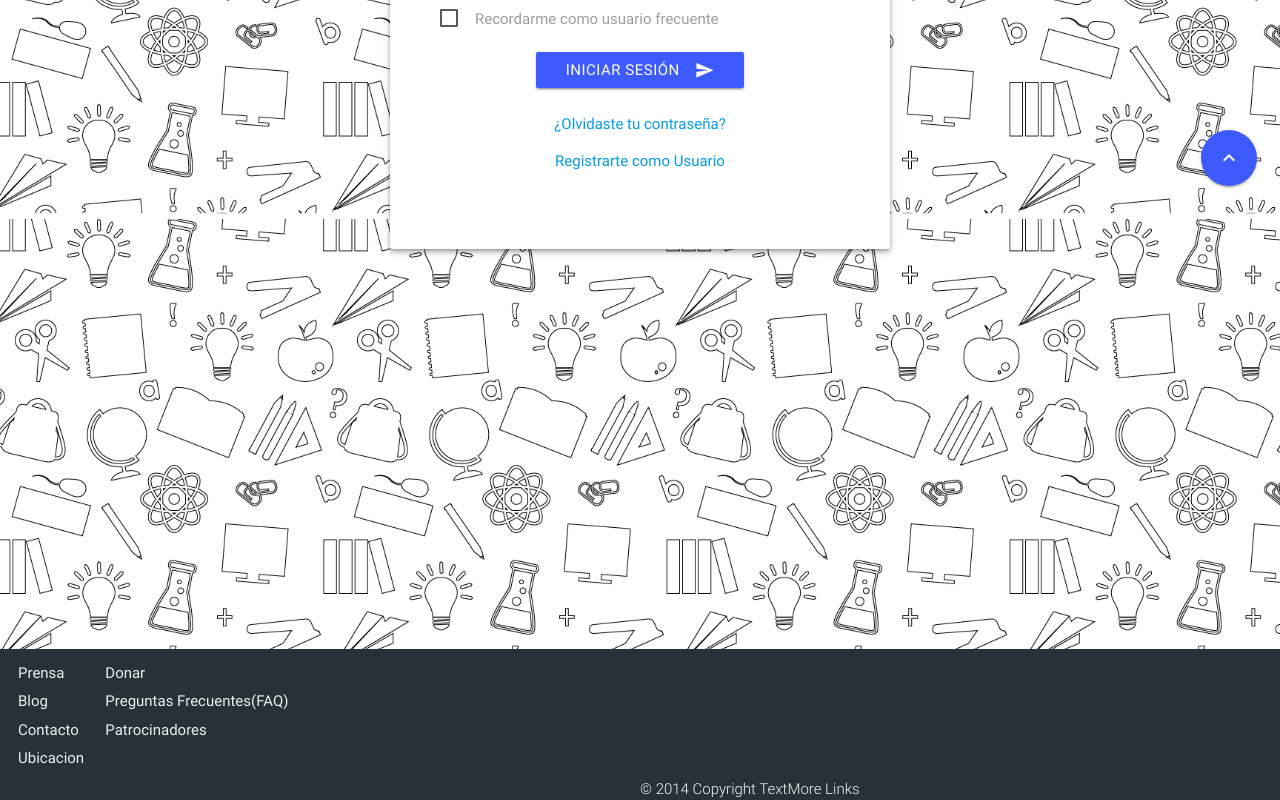
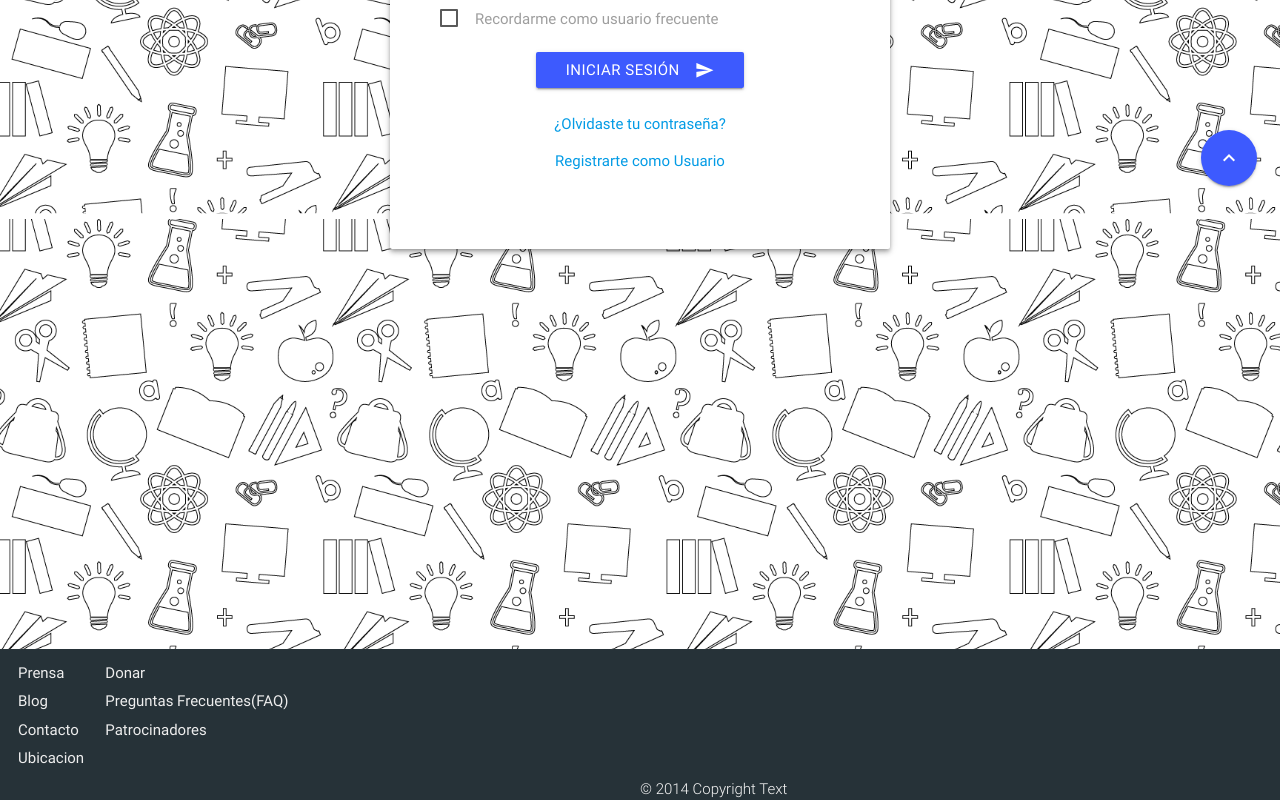
Before and after one commit to iavarelag/PruebaHTML, a plain HTML site: page materialize-src/Index.html in a window 1280 px wide. Shown: the part 581-1381 px from the top of the page. Drawn offline with nearby package versions, Linux system fonts and the light colour scheme; files whose address does not match are found by name.

Commit message:
copyright fixeds
wn

```diff
--- a/materialize-src/Index.html
+++ b/materialize-src/Index.html
@@ -115,8 +115,7 @@
         </ul>
     </div>
     <div class="footer-copyright">
-        <a class="grey-text text-lighten-4 right" href="!">© 2014 Copyright Text</a>
-            <a class="grey-text text-lighten-4 right" href="#!">More Links</a>
+        <a class="grey-text text-lighten-4 center" href="!">© 2014 Copyright Text</a>
     </div>
 
 </footer>
--- a/materialize-src/sass/components/_global.scss
+++ b/materialize-src/sass/components/_global.scss
@@ -347,8 +347,8 @@ ul.staggered-list li {
   .footer-copyright {
     overflow: hidden;
     min-height: 20px;
-    display: flex;
-    align-items: right;
+    display: block;
+    align-items: center;
     padding-top: 5px;
     padding-left: 50%;
     color: $footer-copyright-font-color;
```
Also changed, not shown: materialize-src/css/materialize.css, materialize-src/imgs/Logo4.png (added), 1 other file.
